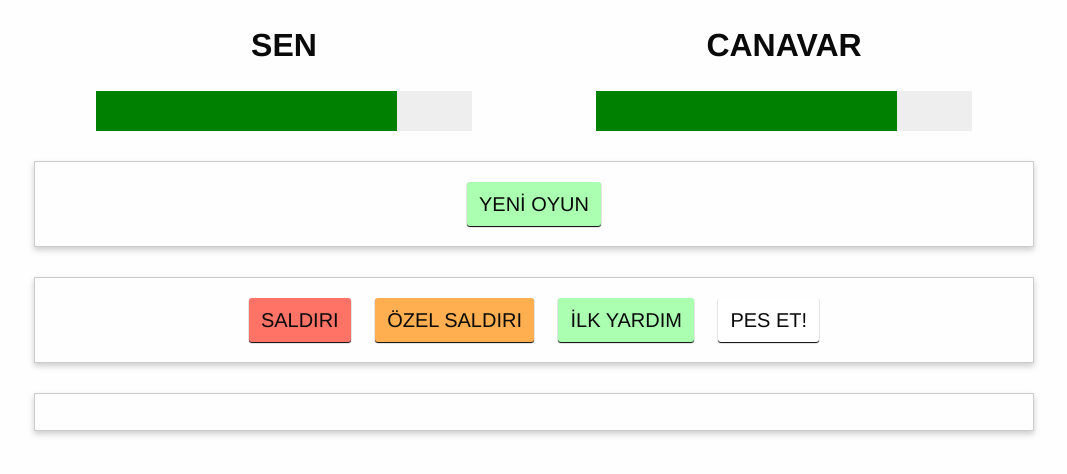
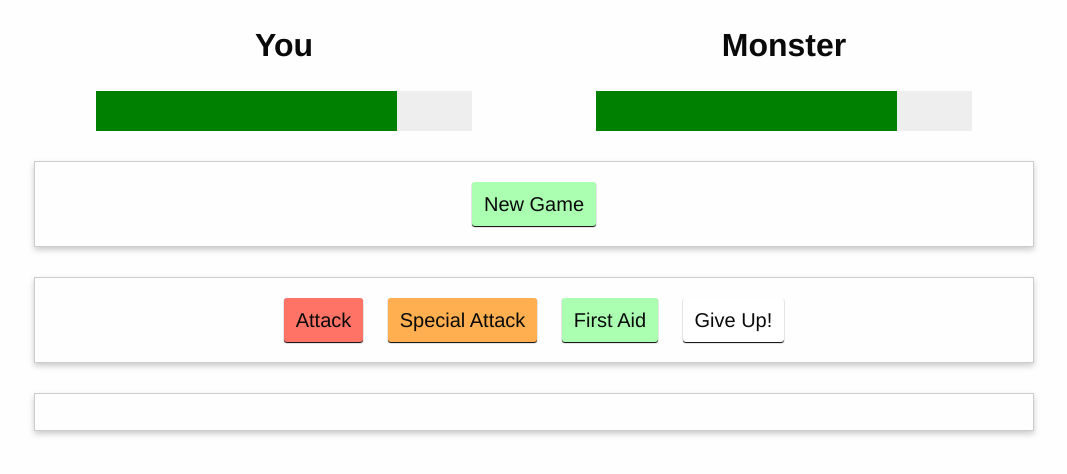
Before and after one commit to cihatsolak/monster-game-vuejs, a plain HTML site: page index.html in a window 1280 px wide. Shown: the whole page, without its empty margins (106-1173 px from the left). Drawn offline with nearby package versions, Linux system fonts and the light colour scheme.

Commit message:
CLick methods bind

```diff
--- a/index.html
+++ b/index.html
@@ -10,7 +10,7 @@
 <div id="app">
     <section class="row">
         <div class="small-6 columns">
-            <h1 class="text-center">SEN</h1>
+            <h1 class="text-center">You</h1>
             <div class="healthbar">
                 <div class="healthbar text-center" style="background-color: green; margin: 0; color: white;">
 
@@ -18,7 +18,7 @@
             </div>
         </div>
         <div class="small-6 columns">
-            <h1 class="text-center">CANAVAR</h1>
+            <h1 class="text-center">Monster</h1>
             <div class="healthbar">
                 <div class="healthbar text-center" style="background-color: green; margin: 0; color: white;">
 
@@ -28,15 +28,15 @@
     </section>
     <section class="row controls">
         <div class="small-12 columns">
-            <button id="start-game">YENİ OYUN</button>
+            <button id="start-game" @click="start_game">New Game</button>
         </div>
     </section>
     <section class="row controls">
         <div class="small-12 columns">
-            <button id="attack">SALDIRI</button>
-            <button id="special-attack">ÖZEL SALDIRI</button>
-            <button id="heal">İLK YARDIM</button>
-            <button id="give-up">PES ET!</button>
+            <button id="attack" @click="attack">Attack</button>
+            <button id="special-attack" @click="special_attack">Special Attack</button>
+            <button id="heal" @click="heal_up">First Aid</button>
+            <button id="give-up" @click="give_up">Give Up!</button>
         </div>
     </section>
     <section class="row log">
```
